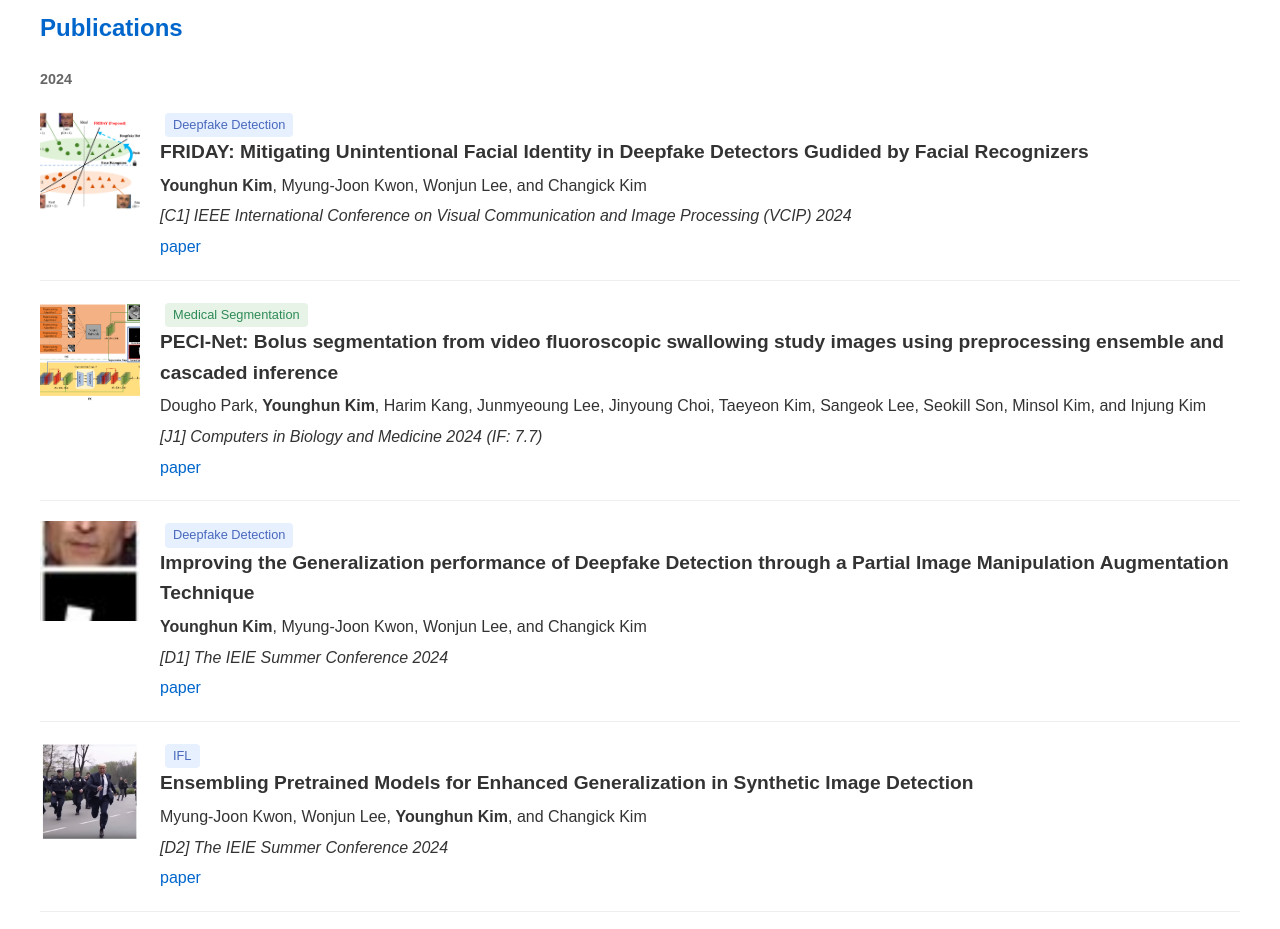
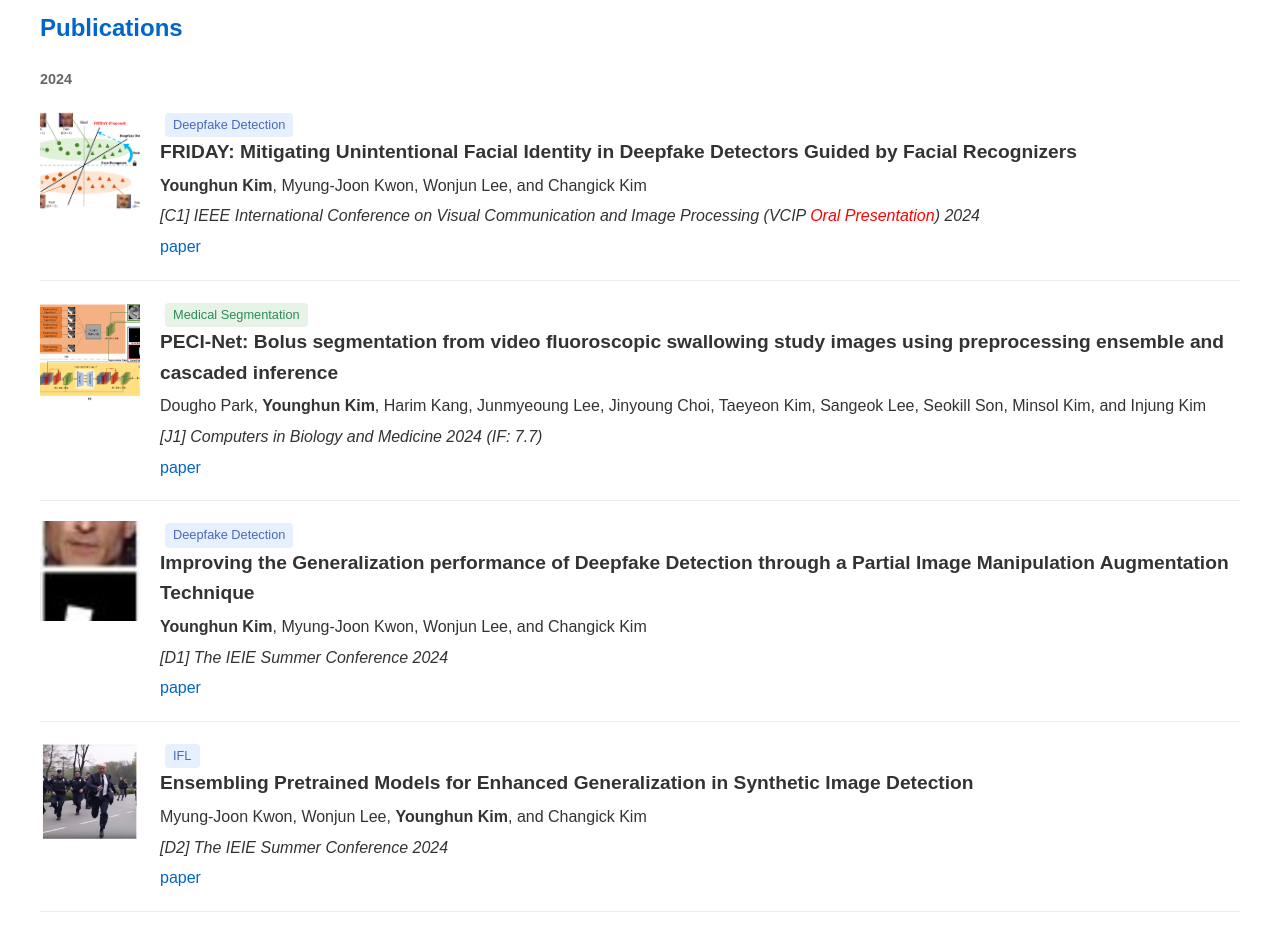
Before and after one commit to dudgjs0915/dudgjs0915.github.io, a plain HTML site: page index.html in a window 1280 px wide. Shown: the part 1020-1949 px from the top of the page. Drawn offline with Linux system fonts and the light colour scheme.

Commit message:
Oral Added

```diff
--- a/index.html
+++ b/index.html
@@ -278,10 +278,9 @@
                     <img src="images/FRIDAY.png" alt="FRIDAY" class="publication-image">
                     <div class="publication-content">
                         <span class="tag tag-deepfake">Deepfake Detection</span>
-                        <div class="publication-title">FRIDAY: Mitigating Unintentional Facial Identity in Deepfake Detectors Gudided by Facial Recognizers</div>
+                        <div class="publication-title">FRIDAY: Mitigating Unintentional Facial Identity in Deepfake Detectors Guided by Facial Recognizers</div>
                         <div class="publication-authors"><strong>Younghun Kim</strong>, Myung-Joon Kwon, Wonjun Lee, and Changick Kim </div>
-                        <div class="publication-venue">[C1] IEEE International Conference on Visual Communication and Image Processing (VCIP) 2024</div>
-                        <div class="publication-links">
+                        <div class="publication-venue">[C1] IEEE International Conference on Visual Communication and Image Processing (VCIP <span style="color: red;">Oral Presentation</span>) 2024</div>                        <div class="publication-links">
                             <a href="#">paper</a>
                         </div>
                     </div>
```
